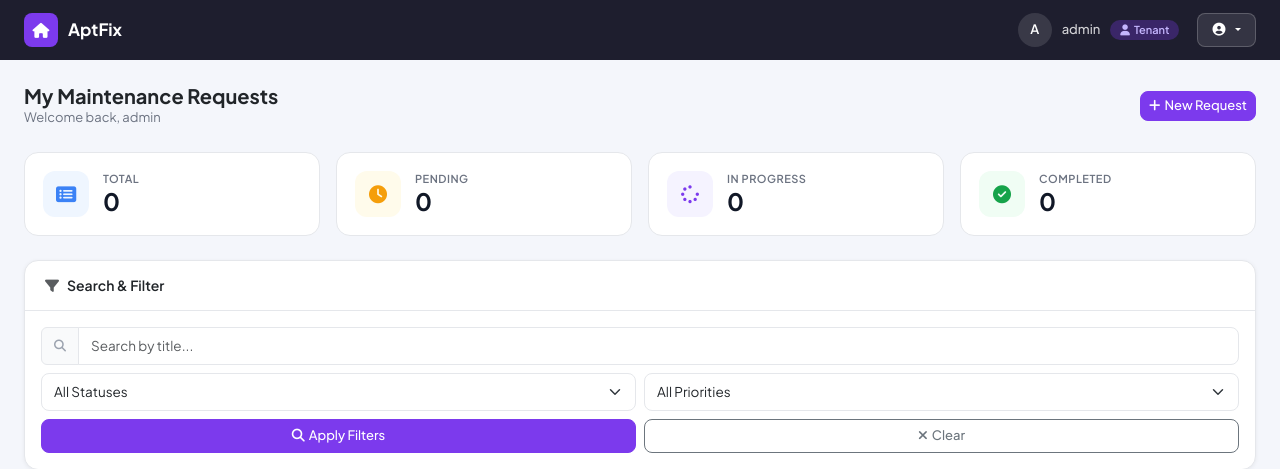
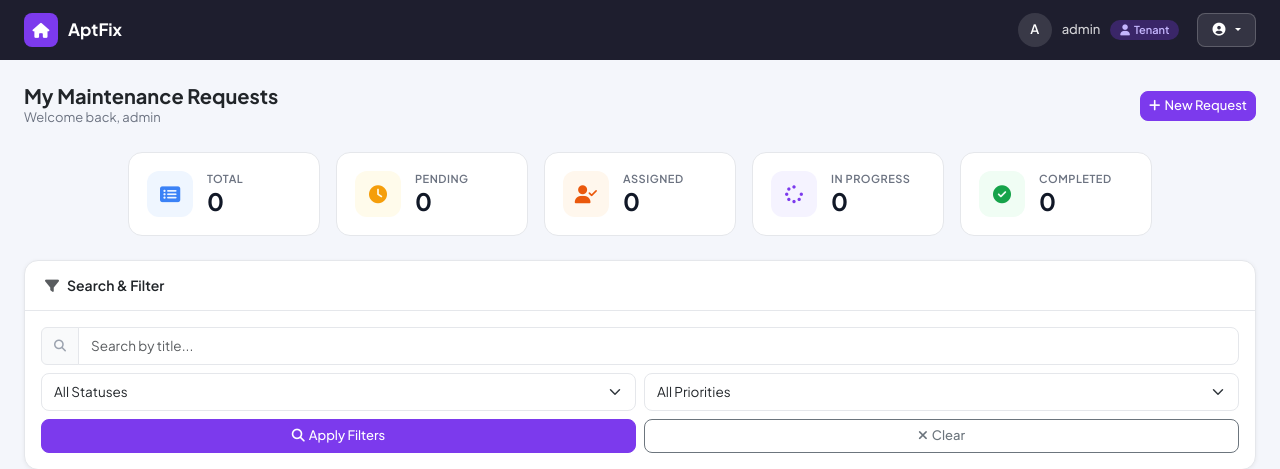
Before and after one commit to gimshaninethmini/apartment_maintainance_system, a Django app: page /dashboard/ in a window 1280 px wide. Shown: the top 469 px of the page. Run offline with Django 5.2, Linux system fonts and the light colour scheme; a user stored in the database is signed in; data comes from the database, SQL or seed files in the repository.

Commit message:
feat: add assigned statistics card to tenant dashboard

```diff
--- a/maintenance/views.py
+++ b/maintenance/views.py
@@ -98,6 +98,7 @@ def dashboard_view(request):
 
        total_count = requests.count()
        pending_count = requests.filter(status='submitted').count()
+       assigned_count = requests.filter(status='assigned').count()
        in_progress_count = requests.filter(status='in_progress').count()
        completed_count = requests.filter(status='completed').count()
 
@@ -109,6 +110,7 @@ def dashboard_view(request):
           'requests': page_obj,
           'total_count': total_count,
           'pending_count': pending_count,
+          'assigned_count': assigned_count,
           'in_progress_count': in_progress_count,
           'completed_count': completed_count,
           'profile': profile,
--- a/templates/maintenance/tenant_dashboard.html
+++ b/templates/maintenance/tenant_dashboard.html
@@ -41,6 +41,7 @@
 
         .stat-blue   .stat-icon { background:#EFF6FF; color:#3B82F6; }
         .stat-yellow .stat-icon { background:#FFFBEB; color:#F59E0B; }
+        .stat-orange .stat-icon { background:#FFF7ED; color:#EA580C; }
         .stat-purple .stat-icon { background:#F5F3FF; color:#7C3AED; }
         .stat-green  .stat-icon { background:#F0FDF4; color:#16A34A; }
 
@@ -158,30 +159,51 @@
         </a>
     </div>
 
-    <!-- ── Stat Cards ── -->
-    <div class="row g-3 mb-4">
-        <div class="col-6 col-md-3">
+<!-- ── Stat Cards (5 cards in one row) ── -->
+<div class="row g-3 mb-4 justify-content-center">
+    <div class="col-6 col-md-4 col-lg-2">
         <div class="stat-card stat-blue">
             <div class="stat-icon"><i class="fas fa-list-alt"></i></div>
-                <div><div class="stat-label">Total</div><div class="stat-value">{{ total_count|default:requests.paginator.count }}</div></div>
+            <div>
+                <div class="stat-label">Total</div>
+                <div class="stat-value">{{ total_count|default:0 }}</div>
             </div>
         </div>
-        <div class="col-6 col-md-3">
+    </div>
+    <div class="col-6 col-md-4 col-lg-2">
         <div class="stat-card stat-yellow">
             <div class="stat-icon"><i class="fas fa-clock"></i></div>
-                <div><div class="stat-label">Pending</div><div class="stat-value">{{ pending_count|default:0 }}</div></div>
+            <div>
+                <div class="stat-label">Pending</div>
+                <div class="stat-value">{{ pending_count|default:0 }}</div>
             </div>
         </div>
-        <div class="col-6 col-md-3">
+    </div>
+    <div class="col-6 col-md-4 col-lg-2">
+        <div class="stat-card stat-orange">
+            <div class="stat-icon"><i class="fas fa-user-check"></i></div>
+            <div>
+                <div class="stat-label">Assigned</div>
+                <div class="stat-value">{{ assigned_count|default:0 }}</div>
+            </div>
+        </div>
+    </div>
+    <div class="col-6 col-md-4 col-lg-2">
         <div class="stat-card stat-purple">
             <div class="stat-icon"><i class="fas fa-spinner"></i></div>
-                <div><div class="stat-label">In Progress</div><div class="stat-value">{{ in_progress_count|default:0 }}</div></div>
+            <div>
+                <div class="stat-label">In Progress</div>
+                <div class="stat-value">{{ in_progress_count|default:0 }}</div>
             </div>
         </div>
-        <div class="col-6 col-md-3">
+    </div>
+    <div class="col-6 col-md-4 col-lg-2">
         <div class="stat-card stat-green">
             <div class="stat-icon"><i class="fas fa-check-circle"></i></div>
-                <div><div class="stat-label">Completed</div><div class="stat-value">{{ completed_count|default:0 }}</div></div>
+            <div>
+                <div class="stat-label">Completed</div>
+                <div class="stat-value">{{ completed_count|default:0 }}</div>
+            </div>
         </div>
     </div>
 </div>
```
Lines whose indentation alone changed are shown as unchanged.
